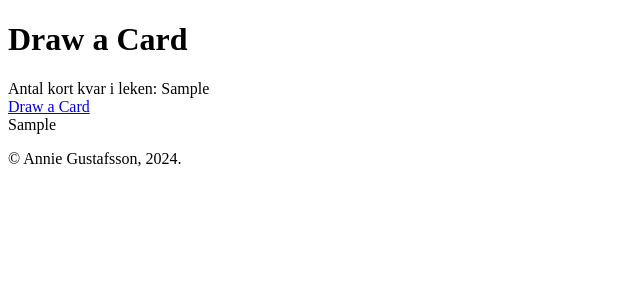
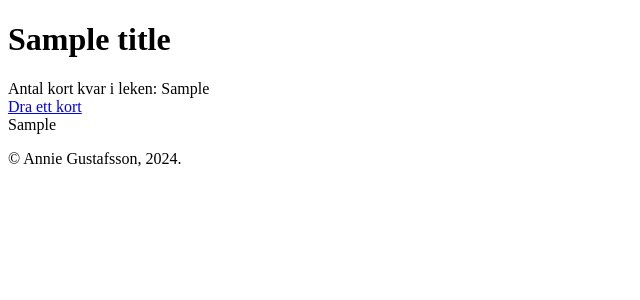
Before and after one commit to RunningStrings/mvc-report, a Symfony app: template templates/card/draw.html.twig in a window 1280 px wide. Shown: the part 222-522 px from the top of the page, without its empty margins (0-640 px from the left). Run offline with Twig, Linux system fonts and the light colour scheme; the template is opened without the code that fills it: most values are stand-ins (such as "Sample title", 1, 10 or a date in 2020); some libraries are stand-ins or nearby versions.

Commit message:
Adjusted template for multiple cards

```diff
--- a/templates/card/draw.html.twig
+++ b/templates/card/draw.html.twig
@@ -3,7 +3,7 @@
 {% block title %}Draw a Card{% endblock %}
 
 {% block body %}
-<h1>Draw a Card</h1>
+<h1>{{ title }}</h1>
 
 
 
@@ -13,23 +13,35 @@
             Antal kort kvar i leken: {{ remainingCards }}
         </div>
         <div class="draw-buttons">
-            <div class="card-box">
-                <a href="{{ path('deck_draw') }}" class="card-link">Draw a Card</a>
+            <div class="box">
+                <a href="{{ path('deck_draw') }}" class="repo-link">Dra ett kort</a>
             </div>
             {% if remainingCards == 0 %}
-                <div class="card-box">
-                    <a href="{{ path('create_and_shuffle', {'source': 'from_draw'}) }}" class="card-link">Draw from a new deck</a>
+                <div class="box">
+                    <a href="{{ path('create_and_shuffle', {'source': 'from_draw'}) }}" class="repo-link">Dra från ny kortlek</a>
                 </div>
             {% endif %}
         </div>
     </div>
-    <div class="single-card">
-        {{ drawnCard|raw }}
+
+    <div class="deck">
+        {% if drawnCards is iterable %}
+            {% for row in drawnCards|batch(13) %}
+                <div class="card-row">
+                    {% for card in row %}
+                        <div class="single-card">
+                            {{ card|raw }}
+                        </div>
+                    {% endfor %}
+                </div>
+            {% endfor %}
+        {% else %}
+            <div class="single-card">
+                {{ drawnCards|raw }}
+            </div>
+        {% endif %}
     </div>
 </div>
-
-
-
 
 {{ include('flash.html.twig') }}
 
```
